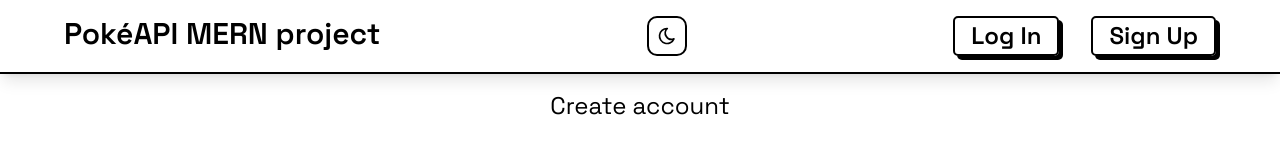
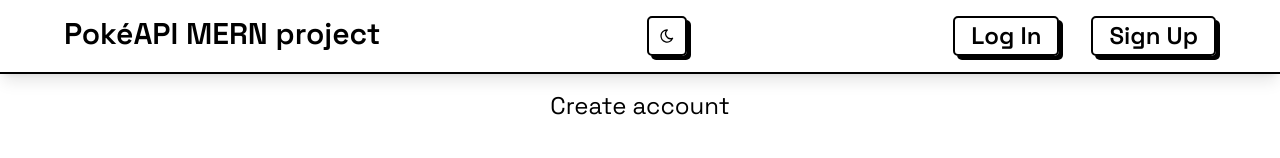
Before and after one commit to dpMelian/pokeapi-mern, a React (Vite) app in the folder client/: page /sign-up in a window 1280 px wide. Shown: the top 158 px of the page. Built offline with nearby package versions, Linux system fonts and the light colour scheme.

Commit message:
feat(client): simplify dark mode toggle

```diff
--- a/client/src/components/DarkModeToggle.tsx
+++ b/client/src/components/DarkModeToggle.tsx
@@ -1,28 +1,20 @@
+import { IconMoon, IconSun } from "@tabler/icons-react"
 import { useContext } from "react"
 
-import { IconMoon, IconSun } from "@tabler/icons-react"
+import { Button } from "./ui/button"
 import Context from "../contexts/DarkModeContext"
 
 const DarkModeSlider = (): JSX.Element => {
   const { isDarkMode, setIsDarkMode } = useContext(Context)
   return (
-    <>
-      {isDarkMode ? (
-        <IconSun
-          className="h-10 w-10 rounded-[25%] border-2 border-solid border-primary--darker p-2"
-          onClick={() => {
-            setIsDarkMode(!isDarkMode)
-          }}
-        />
-      ) : (
-        <IconMoon
-          className="h-10 w-10 rounded-[25%] border-2 border-solid border-black p-2"
-          onClick={() => {
-            setIsDarkMode(!isDarkMode)
-          }}
-        />
-      )}
-    </>
+    <Button
+      className="h-10 w-10"
+      onClick={() => {
+        setIsDarkMode(!isDarkMode)
+      }}
+    >
+      {isDarkMode ? <IconSun /> : <IconMoon />}
+    </Button>
   )
 }
 
```
